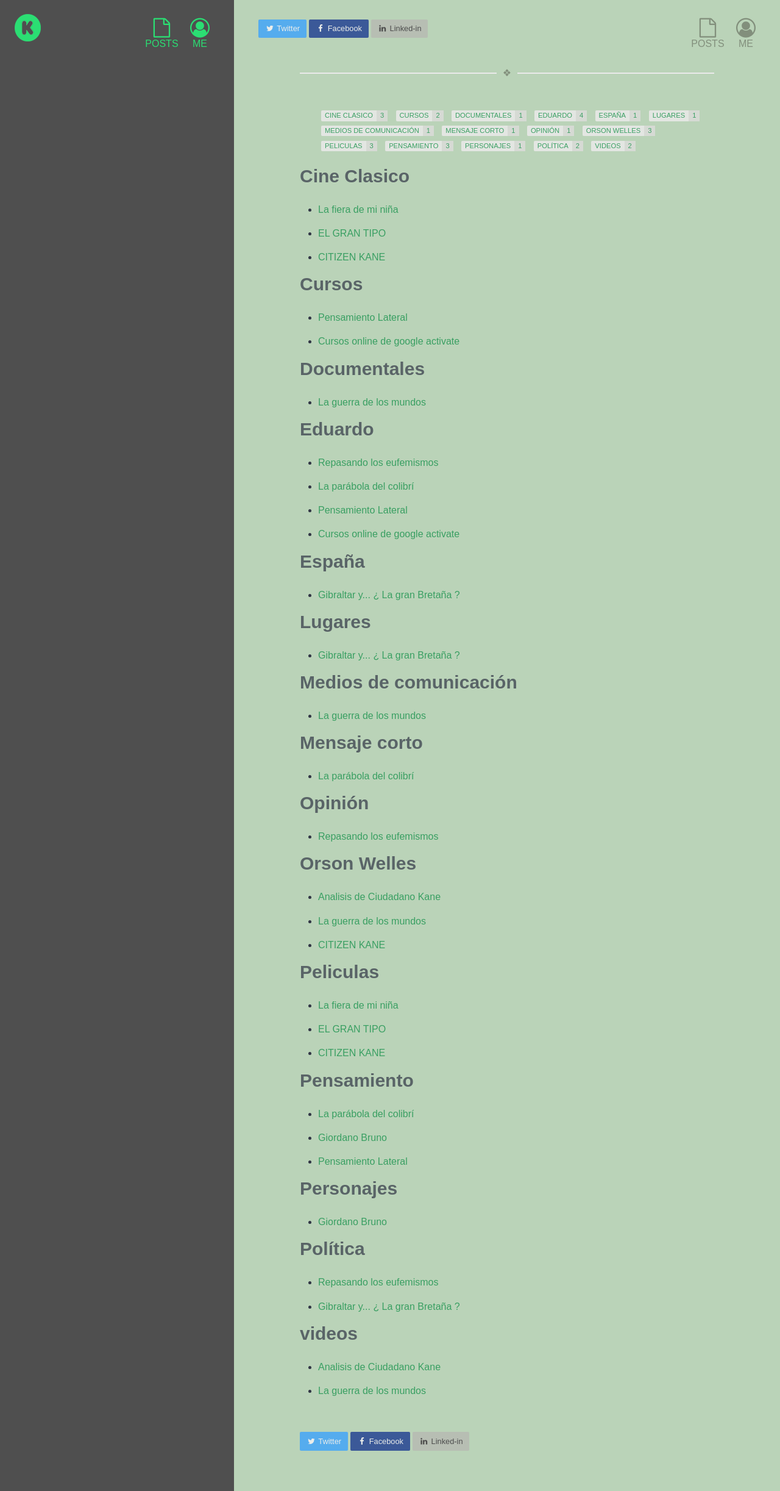
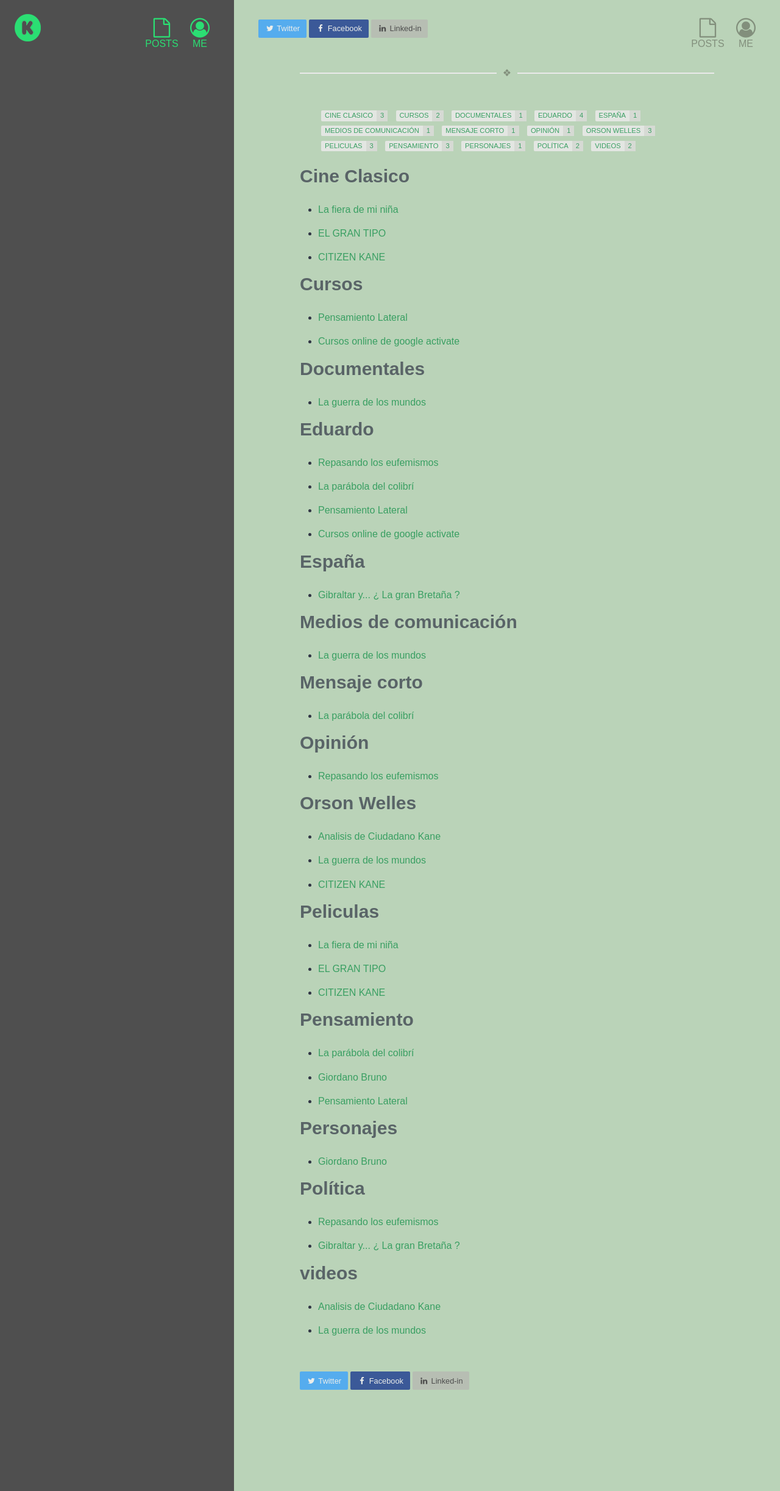
Before and after one commit to Eduardo-Cabrera/Eduardo-Cabrera.github.io, a Jekyll site: the page built from _pages/tags.md, in a window 1280 px wide. Shown: the whole page at 61% size. Built offline with Jekyll 4.4.1, drawn with Linux system fonts in a browser that asks for light colours.

Commit message:
nada nuevo

```diff
--- a/_posts/2019-02-26-Gibraltar-Sin-honor.md
+++ b/_posts/2019-02-26-Gibraltar-Sin-honor.md
@@ -6,9 +6,8 @@ image: images/gibraltar-0.jpg
 
 
 categories:
-  - Lugares
+  - España
 tags:
-  - Lugares
   - España
   - Política
 ---
@@ -95,7 +94,7 @@ eso en esta ocasión, pero si quiero mencionar que anteriormente y al igual que
 {: style="color:#202e44;  text-align: justify;"}
 
 <figure style="width: 100%" class="align-center">
-  <img src="/images/gibraltar-6.jpg" style="max-width: 100%"alt="">
+  <img src="/images/gibraltar-6.jpg"  alt="">
   </figure>
 
 <br />
```
Also changed, not shown: _posts/2019-02-09-La-pelicula-Ciudadano-kane.md (+3 -1 lines), _includes/head.html (line endings or trailing spaces), 4 other files.
